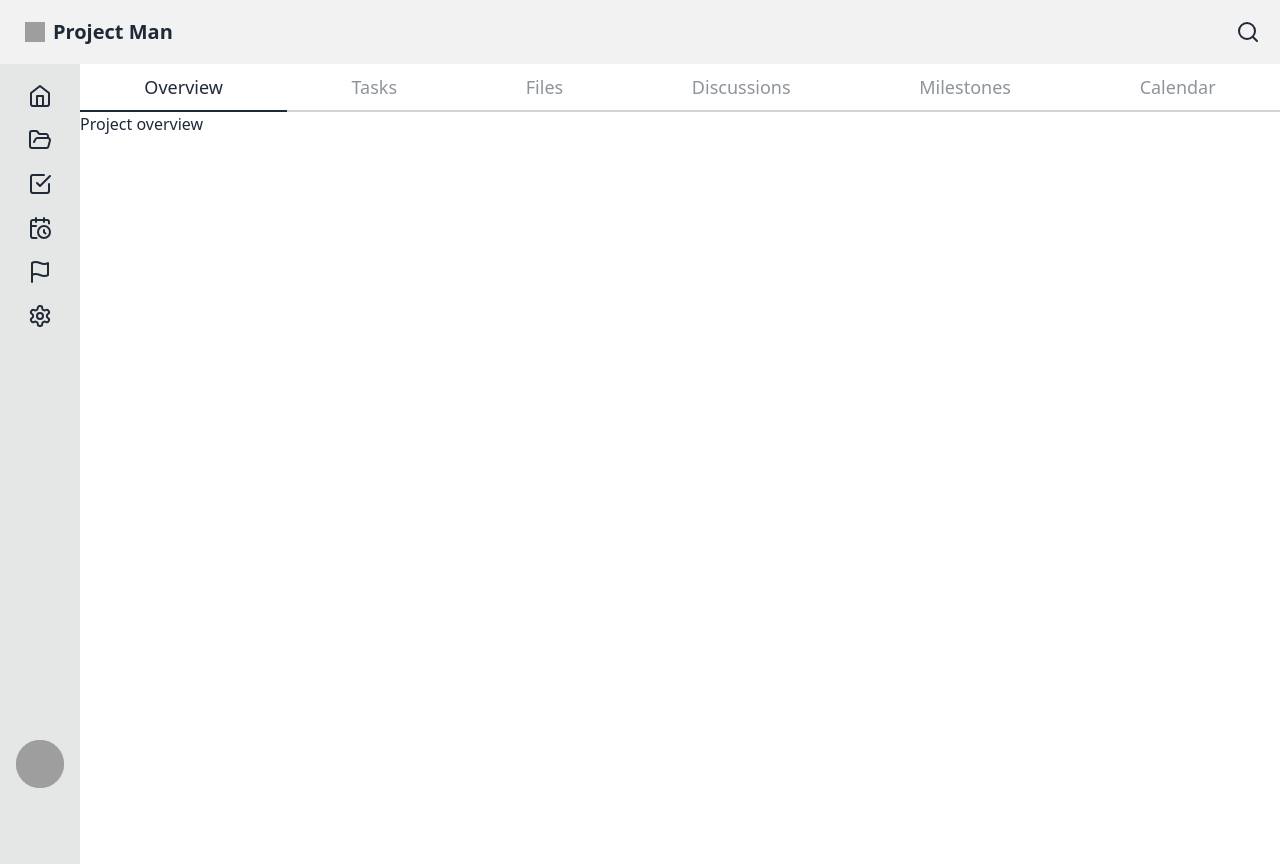
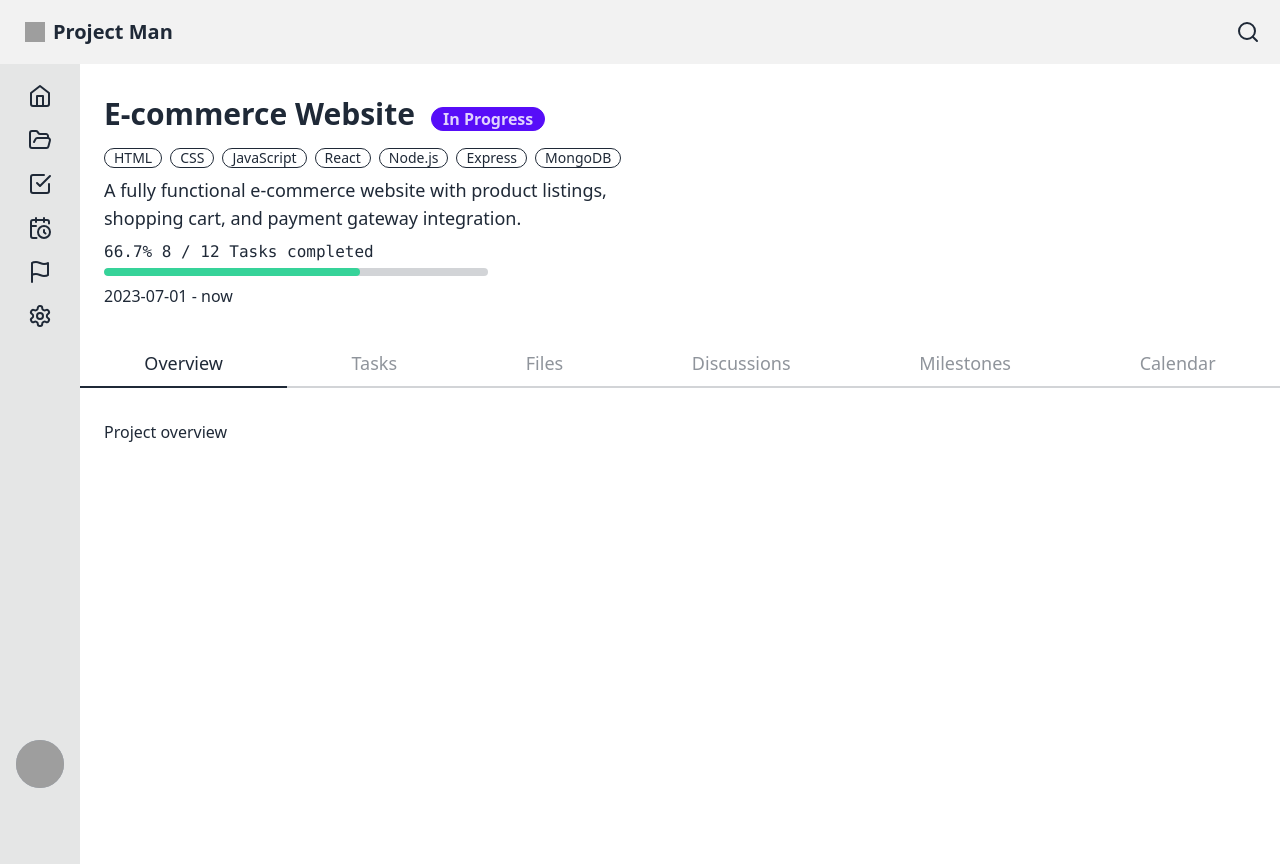
Before and after one commit to SalOne22/project-man, a Next.js app: page /projects/1 in a window 1280 px wide. Built offline with nearby package versions, Linux system fonts and the light colour scheme; grey boxes are pictures that could not be loaded.

Commit message:
Updated layout

```diff
--- a/src/app/projects/[id]/layout.tsx
+++ b/src/app/projects/[id]/layout.tsx
@@ -1,4 +1,5 @@
 import { ProjectTabs } from '~/components/ProjectTabs';
+import project from '~/mock/full-project.json';
 
 export default function ProjectOverviewLayout({
   children,
@@ -7,10 +8,64 @@ export default function ProjectOverviewLayout({
   children: React.ReactNode;
   params: { id: string };
 }) {
+  const completedPercentage = (
+    (project.completedTasks / project.totalTasks) *
+    100
+  ).toFixed(1);
+
+  let statusClass;
+
+  switch (project.status.toLowerCase()) {
+    case 'in progress':
+      statusClass = 'badge-primary';
+      break;
+    case 'completed':
+      statusClass = 'badge-success';
+      break;
+    case 'on hold':
+      statusClass = 'badge-warning';
+      break;
+    default:
+      statusClass = 'badge-ghost';
+      break;
+  }
+
   return (
     <>
+      <section className="py-8 px-6 flex flex-col items-center sm:items-start">
+        <h2 className="font-bold text-3xl flex flex-wrap items-baseline gap-4 justify-between mb-4">
+          {project.name}
+          <span className={`badge badge-lg ${statusClass}`}>
+            {project.status}
+          </span>
+        </h2>
+        <ul className="flex flex-wrap gap-2 mb-2">
+          {project.technologies.map((tech) => (
+            <li key={tech} className="badge badge-ghost badge-outline">
+              {tech}
+            </li>
+          ))}
+        </ul>
+        <p className="text-lg line-clamp-4 mb-2 max-w-xl">
+          {project.description}
+        </p>
+        <p className="mb-1 mt-auto font-mono">
+          {completedPercentage}% {project.completedTasks} / {project.totalTasks}{' '}
+          Tasks completed
+        </p>
+        <progress
+          className="progress progress-success mb-2 max-w-sm"
+          value={completedPercentage}
+          max={100}
+        ></progress>
+        <p>
+          {project.startDate} - {project.endDate ?? 'now'}
+        </p>
+      </section>
       <ProjectTabs projectId={id} />
-      <section>{children}</section>
+      <section className="py-8 px-6 flex flex-col items-center sm:items-start">
+        {children}
+      </section>
     </>
   );
 }
--- a/src/mock/full-project.json
+++ b/src/mock/full-project.json
@@ -12,6 +12,8 @@
     "MongoDB"
   ],
   "status": "In Progress",
+  "completedTasks": 8,
+  "totalTasks": 12,
   "startDate": "2023-07-01",
   "endDate": null,
   "owner": "John Doe",
```
